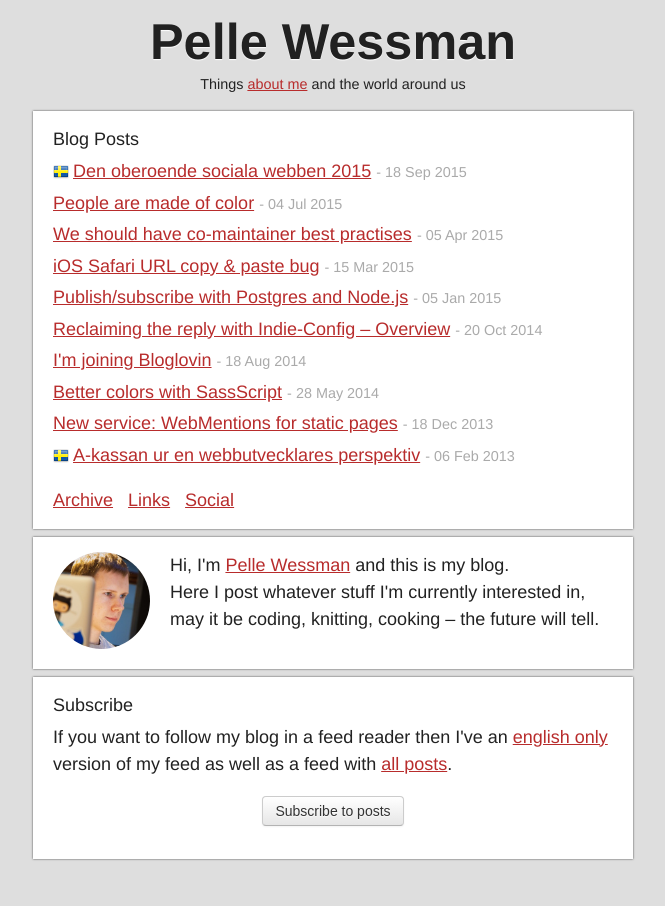
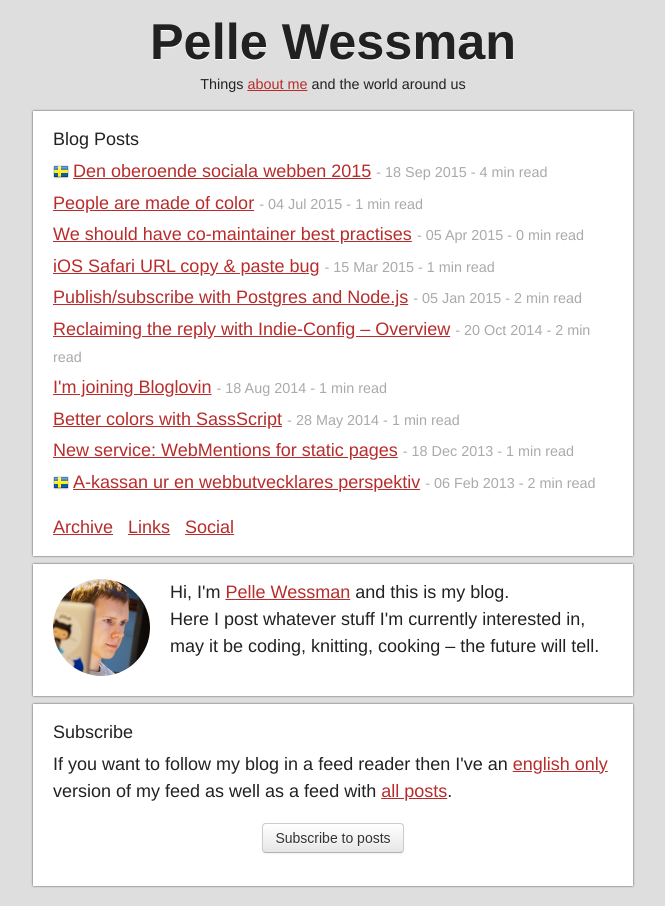
Before and after one commit to voxpelli/voxpelli.github.com, a Jekyll site: the page built from index.html, in a window 1280 px wide. Shown: the whole page, without its empty margins (307-972 px from the left). Built offline with Jekyll 4.4.1, drawn with Linux system fonts in a browser that asks for light colours.

Commit message:
Added a Medium inspired read time estimate
With read speed taken from: https://medium.com/the-story/read-time-and-you-bc2048ab620c

```diff
--- a/_includes/post.html
+++ b/_includes/post.html
@@ -31,6 +31,9 @@
     <time class="dt-published" datetime="{{ post.date | date_to_xmlschema }}" pubdate>
       - {{ post.date | date_to_string }}
     </time>
+    <span class="time-to-read">
+      - {{ post.content | strip_html | split: ' ' | size | divided_by: 275 | round }} min read
+    </span>
   </{{ container }}>
 {% elsif post.mf-like-of != null %}
   {% include post-like.html post=post standalone=standalone indieactions=indieactions %}
--- a/css/style.css
+++ b/css/style.css
@@ -20,7 +20,7 @@
 body > .page > *:not(header):not(address){background:#fff;box-shadow:0 0 2px #444;padding:15px 20px;margin-bottom:8px}
 address{font-style:normal;padding:0 10px 10px;text-align:center;font-size:.7em}
 ul.posts{list-style:none;padding:0}
-ul.posts time,article footer,.webmention-footer,.u-responses{color:#aaa;font-size:.8em}
+ul.posts time,ul.posts span.time-to-read,article footer,.webmention-footer,.u-responses{color:#aaa;font-size:.8em}
 time a,.webmention-footer a{color:#aaa}
 .indie-actions{float:right}
 .indie-actions > indie-action {margin:0 0 -1px 6px;float:right}
```
